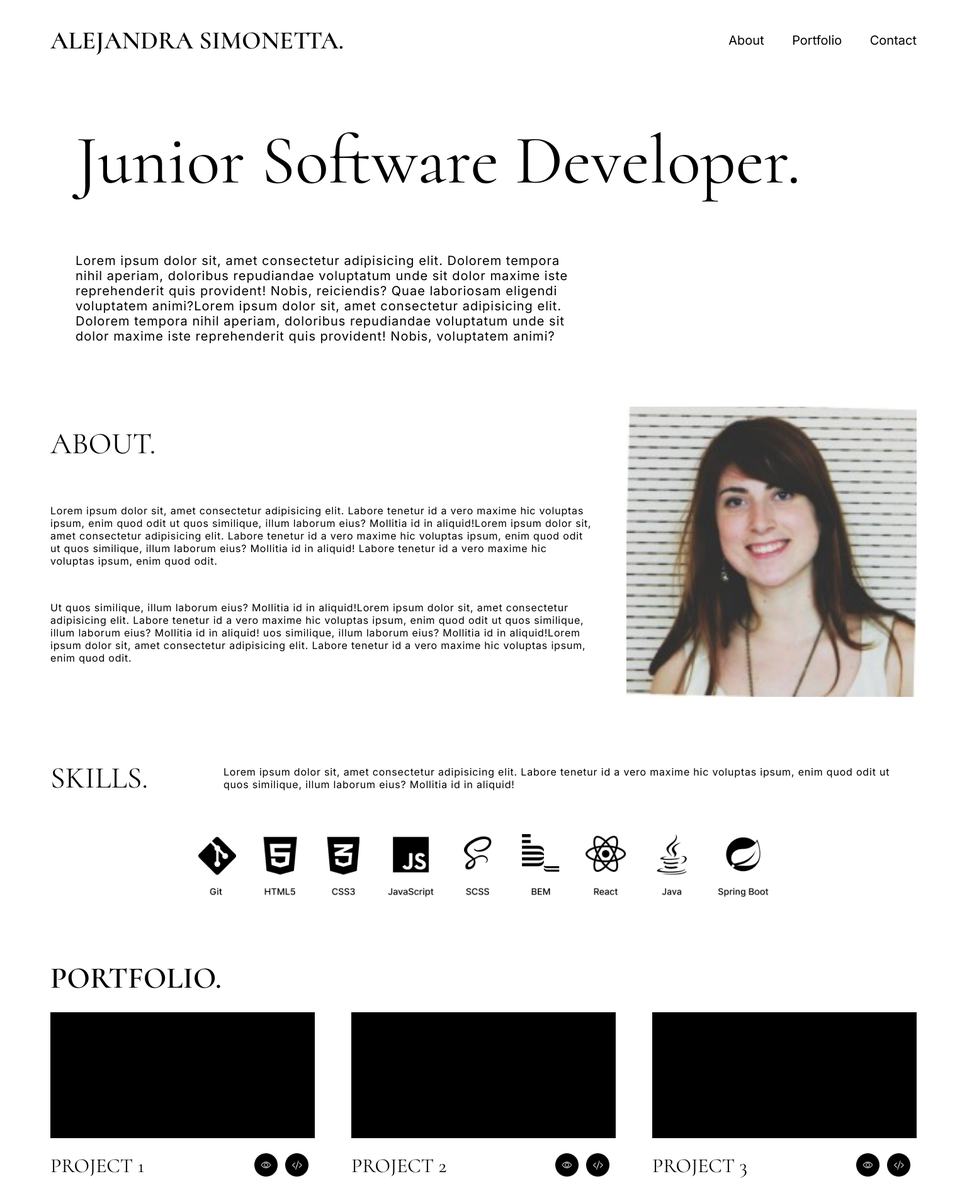
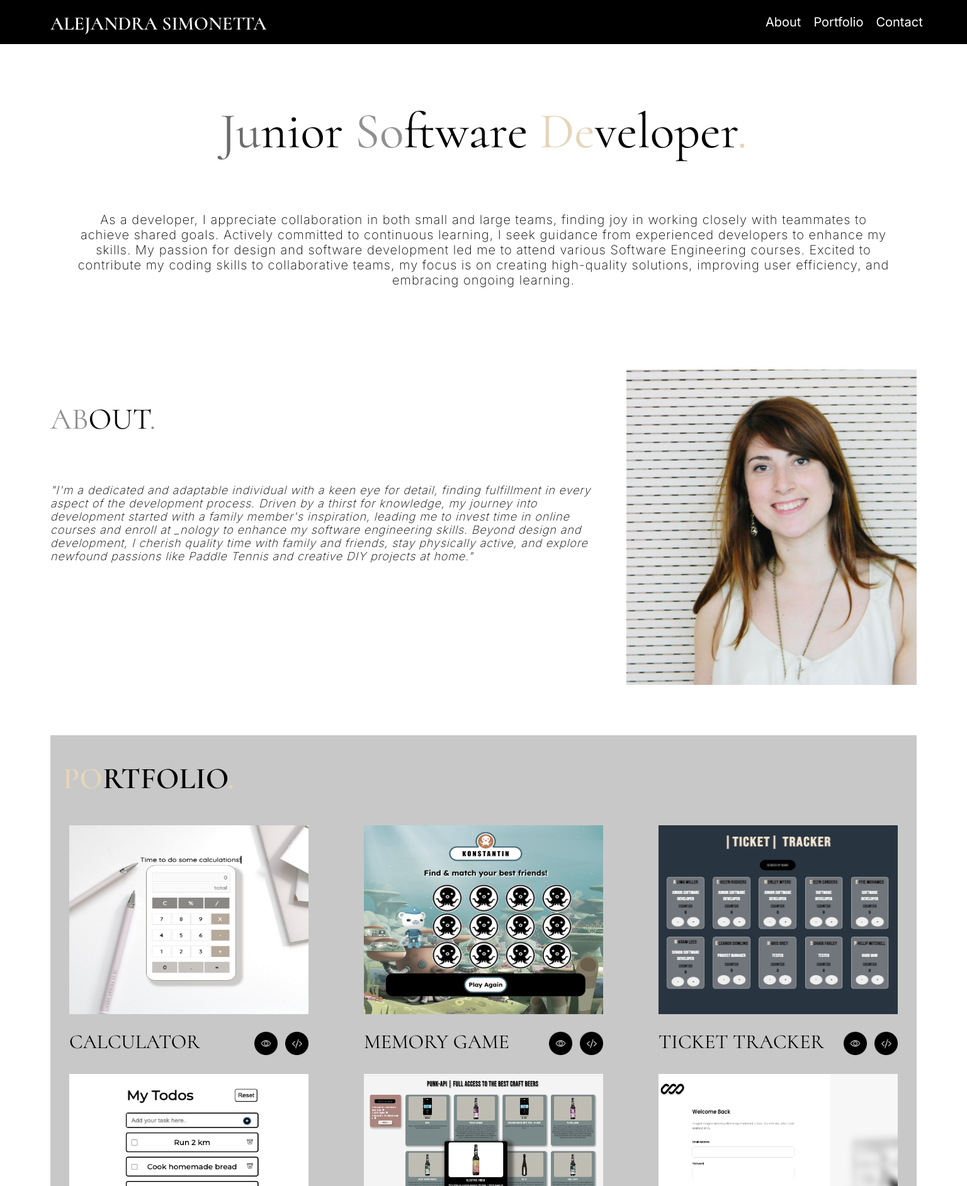
Before and after one commit to AISimonetta/Portfolio, a plain HTML site: page index.html in a window 1536 px wide. Shown: the top 1884 px of the page at 63% size. Drawn offline with Linux system fonts and the light colour scheme.

Commit message:
media queries fixed and projects added

```diff
--- a/_header.scss
+++ b/_header.scss
@@ -1,7 +1,5 @@
 @use "./variables" as *;
 
-//MOBILE M
-@media screen and (min-width: 375px)  and (max-width: 667px){
 .header {
   display: flex;
   flex-direction: column;
@@ -9,43 +7,56 @@
 
   &__title {
     font-family: $font-title;
-      font-size: 80px;
+    font-size: 65px;
     font-weight: lighter;
     margin-top:60px;
-      margin-bottom: 40px;
+    margin-bottom: 20px;
   }
 
   &__description {
     margin-top:40px;
     margin-bottom: 40px;
-      font-size: 16px;
+    font-size: 14px;
     letter-spacing: 0.05em
   }
+
+  .letter__darkGrey{
+    color: $gray-color ;
+  }
+
+  .letter__lightGrey {
+    color: $gray-light-color ;
+  }
+  .letter__sand {
+    color: $sand-color ;
   }
 }
+
 
 //LAPTOP-L/DESKTOP
 @media screen and (min-width: 1440px){
   .header {
     display: flex;
     flex-direction: column;
-    justify-content: start;
+    align-items: center;
     margin-left: 40px;
     margin-right: 40px;
+    margin-bottom: 30px;
 
     &__title {
       font-family: $font-title;
-      font-size: 110px;
+      font-size: 80px;
       font-weight: lighter;
-      margin-top:60px;
+      margin-top:50px;
       margin-bottom: 40px;
     }
 
     &__description {
-      margin:40px 500px 40px 0;
       font-size: 20px;
+      font-weight: lighter;
       margin-bottom: 60px;
-      letter-spacing: 0.05em
+      letter-spacing: 0.05em;
+      text-align: center;
     }
   }
 }
--- a/_mainSection.scss
+++ b/_mainSection.scss
@@ -1,7 +1,5 @@
 @use "./variables" as *;
 
-//MOBILE M
-@media screen and (min-width: 375px)  and (max-width: 667px){
 .main {
   display: flex;
   flex-direction: column;
@@ -13,16 +11,23 @@
     margin-bottom: 40px;
   }
 
+  &__aboutSection {
+    display: flex;
+    flex-direction: column;
+  }
+
   &__profileImg {
-      width: 335px;
+    width: 300px;
     margin-bottom: 40px;
     align-self: center;
   }
 
   &__description {
-      font-size: 16px;
+    font-size: 14px;
     margin-bottom: 40px;
-      letter-spacing: 0.05em
+    letter-spacing: 0.05em;
+    font-weight: lighter;
+    font-style: italic;
   }
 
   &__skillsSection {
@@ -38,13 +43,18 @@
 
   &__img {
     margin: 20px 0;
+    width: 280px;
+    height: 270px;
+    align-self: center;
+    filter: grayscale(40%);
   }
 
   &__cardTittle {
     font-family: $font-title;
     font-weight: lighter;
     margin-bottom: 10px;
-      font-size: 32px;
+    font-size: 22px;
+    margin-right: 10px;
   }
 
   &__programingInfo {
@@ -54,7 +64,8 @@
   &__divProject {
     display:flex ;
     justify-content: space-between;
-      padding-right: 18px;
+    align-items: center;
+    width: 100%;
   }
 
   &__contactSection {
@@ -85,11 +96,36 @@
     border: 1px solid $gray-color;
     color: $background-color;
   }
-  }
+
+  &__portfolioSection {
+    display: flex;
+    flex-direction: column;
+    align-items: center;
+    padding: 0px 10px;
+    padding-right: 5px;
+    padding-bottom: 10px;
   }
 
+  &__title--portfolio {
+    align-self: start;
+
+  }
+  .letter__darkGrey{
+    color: $gray-color ;
+  }
+  .letter__lightGrey {
+    color: $gray-light-color ;
+  }
+
+  .letter__sand {
+    color: $sand-color ;
+  }
+
+}
+
+
 //LAPTOP-L/DESKTOP
-@media screen and (min-width: 1440px) and (max-width: 2000px){
+@media screen and (min-width: 1440px){
   .main {
 //&ABOUT SECTION
     &__aboutSection {
@@ -106,7 +142,7 @@
 
     &__title--about {
       grid-area: h2;
-      padding-top: 30px;
+      padding-top: 50px;
     }
 
     &__profileImg--aboutPh {
@@ -137,8 +173,8 @@
     }
 
     &__description {
-      font-size: 16px;
-      margin-bottom: 40px;
+      font-size: 18px;
+      margin-bottom: 30px;
       letter-spacing: 0.05em;
     }
 //&SKILLS SECTION
@@ -171,12 +207,17 @@
       height: 100px;
     }
 //&PORTFOLIO SECTION
+    &__portfolioSection {
+      background-color: #9090907d;
+      padding: 0px 20px;
+      padding-bottom: 20px;
+    }
     &__title--portfolio {
       font-weight:900;
       text-shadow: 15px solid black;
-      margin-top: 80px;
-      margin-bottom: 5px;
+      margin-bottom: 15px;
       font-size: 48px;
+      padding-bottom: 10px;
     }
 
     &__allCards{
@@ -188,8 +229,10 @@
 
     &__img {
       margin: 20px 0;
-      width: 420px;
-      height: 200px;
+      width: 400px;
+      height: 300px;
+      filter: grayscale(40%);
+      padding: 0 10px;
     }
 
     &__cardTittle {
@@ -197,6 +240,11 @@
       font-weight: lighter;
       margin-bottom: 10px;
       font-size: 32px;
+      padding-left: 10px;
+    }
+
+    &cardIcons {
+      padding-right: 10px;
     }
 
     &__divProject {
@@ -218,7 +266,7 @@
     }
 
     span {
-      margin: 10px 10px;
+      margin: 10px 0px;
     }
 //&CONTACT SECTION
     &__contactSection {
--- a/_nav.scss
+++ b/_nav.scss
@@ -1,25 +1,28 @@
 @use "./variables" as *;
 
-//MOBILE M
-@media screen and (min-width: 375px) and (max-width: 667px){
+
 .navbar {
   display: flex;
   flex-direction: column;
   align-items: center;
+  background-color: $primary-color;
+  height: 50px;
+  margin-left: unset;
 
   &__title {
     font-family: $font-title;
     font-size: 20px;
     margin-top: 5px;
     text-align: center;
+    color: white;
+    padding-top: 10px;
   }
 
   &__div--links {
     display: none;
   }
+}
 
-  }
-}
 
 //LAPTOP-L/DESKTOP
 @media screen and (min-width: 1440px){
@@ -28,24 +31,37 @@
     flex-direction: row;
     justify-content: space-between;
     align-items: center;
+    height: 70px;
     margin-bottom: 40px;
+    padding-right: 30px;
 
     &__title {
       font-family: $font-title;
-      font-size: 40px;
+      font-size: 30px;
+      color: white;
+      padding-left: 80px;
+      padding-bottom: 10px;
     }
 
     &__div--links {
+      display: flex;
+      flex-direction: row;
       text-decoration: none;
       font-family: $font-text;
       font-size: 20px;
-      color: $primary-color;
-      margin-left: 40px;
+      color: white;
+      padding: 0 10px;
+      }
     }
 
-    &__div--links:hover {
-      color: $gray-color;
-      text-decoration: underline;
+    // &__div--links:hover {
+    //   color: $gray-color;
+    //   text-decoration: underline;
+    // }
 }
+
+.navbar__div--allLinks {
+  display: flex;
+  flex-direction: row;
+  width: 300px;
 }
-}
--- a/_variables.scss
+++ b/_variables.scss
@@ -5,3 +5,7 @@ $primary-color:  black;
 $secondary-color: black;
 $background-color: #fff;
 $gray-color: rgb(107, 107, 107);
+$gray-light-color:#909090;
+$gray-ultraLight-color:#e4e4e4;
+$sand-color: #e6d5ba;
+$background-image: url("https://5.imimg.com/data5/SELLER/Default/2023/3/292230621/DO/XO/PM/96815489/sky-onyx-pearl-polished-tiles-1000x1000.jpg");
--- a/index.html
+++ b/index.html
@@ -10,26 +10,29 @@
 <link href="https://fonts.googleapis.com/css2?family=Cormorant:ital,wght@0,400;0,600;1,400&family=Inter:wght@200;400&display=swap" rel="stylesheet">
 </head>
 <body>
-  <div class="wholePage">
-<!-- NAV STARTS -->
-    <nav class="navbar">
-      <div class="navbar__div">
-        <h3 class="navbar__title">ALEJANDRA SIMONETTA.</h3>
+  <!-- NAV STARTS -->
+  <nav class="navbar">
+    <div class="navbar__div">
+      <h3 class="navbar__title">ALEJANDRA SIMONETTA</h3>
+    </div>
+    <div class="navbar__div navbar__div--allLinks">
+      <div>
+        <a class="navbar__div navbar__div--links" href="#about" class="navbar__about" >About</a>
       </div>
-      <div class="navbar__div">
-        <a class="navbar__div navbar__div--links" href="#about" class="navbar__about" >About</a>
+      <div>
         <a class="navbar__div navbar__div--links" href="#portfolio" class="navbar__portfolio">Portfolio</a>
+      </div>
+      <div>
         <a class="navbar__div navbar__div--links" href="#contact" class="navbar__contact">Contact</a>
       </div>
-    </nav>
+    </div>
+  </nav>
 <!-- NAV ENDS -->
-
+  <div class="wholePage">
 <!-- HEADER STARTS -->
     <header class="header">
-      <h1 class="header__title">Junior Software Developer.</h1>
-      <p class="header__description">Lorem ipsum dolor sit, amet consectetur adipisicing elit. Dolorem tempora nihil aperiam, doloribus repudiandae voluptatum unde sit dolor maxime iste reprehenderit quis provident!
-        Nobis, reiciendis? Quae laboriosam eligendi voluptatem animi?Lorem ipsum dolor sit, amet consectetur adipisicing elit. Dolorem tempora nihil aperiam, doloribus repudiandae voluptatum unde sit dolor maxime iste reprehenderit quis provident!
-        Nobis, voluptatem animi?
+      <h1 class="header__title"><span class="letter__darkGrey">Ju</span>nior <span class="letter__lightGrey">So</span>ftware <span class="letter__sand">De</span>veloper<span class="letter__sand">.</span></h1>
+      <p class="header__description">As a developer, I appreciate collaboration in both small and large teams, finding joy in working closely with teammates to achieve shared goals. Actively committed to continuous learning, I seek guidance from experienced developers to enhance my skills. My passion for design and software development led me to attend various Software Engineering courses. Excited to contribute my coding skills to collaborative teams, my focus is on creating high-quality solutions, improving user efficiency, and embracing ongoing learning.
       </p>
     </header>
 <!-- HEADER ENDS -->
@@ -38,15 +41,9 @@
     <main class="main">
       <section>
         <div id="about" class="main__aboutSection">
-          <h2 class="main__title main__title--about">ABOUT.</h2>
-          <img class="main__profileImg main__profileImg--aboutPh" src="./img/alePhoto.jpeg" alt="Alejandra profile phote">
-          <p class="main__description main__description--about1">Lorem ipsum dolor sit, amet consectetur adipisicing elit. Labore tenetur id a vero maxime hic voluptas ipsum, enim quod odit
-            ut quos similique, illum laborum eius? Mollitia id in aliquid!Lorem ipsum dolor sit, amet consectetur adipisicing elit. Labore tenetur id a vero maxime hic voluptas ipsum, enim quod odit
-            ut quos similique, illum laborum eius? Mollitia id in aliquid! Labore tenetur id a vero maxime hic voluptas ipsum, enim quod odit.
-          </p>
-          <p class="main__description main__description--about2">Ut quos similique, illum laborum eius? Mollitia id in aliquid!Lorem ipsum dolor sit, amet consectetur adipisicing elit. Labore tenetur id a vero maxime hic voluptas ipsum, enim quod odit
-            ut quos similique, illum laborum eius? Mollitia id in aliquid! uos similique, illum laborum eius? Mollitia id in aliquid!Lorem ipsum dolor sit, amet consectetur adipisicing elit. Labore tenetur id a vero maxime hic voluptas ipsum, enim quod odit.
-          </p>
+          <h2 class="main__title main__title--about"><span class="letter__lightGrey">AB</span>OUT<span class="letter__lightGrey">.</span></h2>
+          <img class="main__profileImg main__profileImg--aboutPh" src="./img/alePhoto.jpg" alt="Alejandra profile phote">
+          <p class="main__description main__description--about1">"I'm a dedicated and adaptable individual with a keen eye for detail, finding fulfillment in every aspect of the development process. Driven by a thirst for knowledge, my journey into development started with a family member's inspiration, leading me to invest time in online courses and enroll at _nology to enhance my software engineering skills. Beyond design and development, I cherish quality time with family and friends, stay physically active, and explore newfound passions like Paddle Tennis and creative DIY projects at home."
         </div>
       </section>
       <section class="main__skillsSection">
@@ -55,8 +52,7 @@
             <h2 class="main__title main__title--skills">SKILLS.</h2>
           </div>
           <div>
-            <p class="main__description">Lorem ipsum dolor sit, amet consectetur adipisicing elit. Labore tenetur id a vero maxime hic voluptas ipsum, enim quod odit
-              ut quos similique, illum laborum eius? Mollitia id in aliquid!
+            <p class="main__description">As a designer and developer, I thrive in collaborative environments, whether they be small or large teams. My joy comes from working closely with team members to ensure that we collectively achieve our workloads and goals. I actively seek opportunities for continuous learning, drawing guidance from experienced developers to enhance my skills while also sharing my own knowledge. Driven by a passion for design, personal growth, and software development, I've attended various Software Engineering courses to acquire new languages and refine existing skills. I am excited to contribute my coding abilities to a collaborative engineering team, playing a part in the creation of high-quality solutions. My ultimate goal is to consistently find ways to enhance user efficiency and continue my learning journey.
             </p>
           </div>
         </div>
@@ -73,15 +69,15 @@
         </div>
       </section>
       <section id="portfolio" class="main__portfolioSection" >
-        <h2 class="main__title main__title--portfolio">PORTFOLIO.</h3>
+        <h2 class="main__title main__title--portfolio"><span class="letter__sand">PO</span>RTFOLIO<span class="letter__sand">.</span></h3>
         <div class="main__allCards">
           <div class="main__card">
-            <img class="main__img" src="./img/Rectangle 2.png" alt="project 1">
+            <img class="main__img" src="./img/calculator.png" alt="project 1">
             <div class="main__divProject">
-              <h3 class="main__cardTittle">PROJECT 1</h3>
+              <h3 class="main__cardTittle">CALCULATOR</h3>
               <div class="main__cardIcons">
-                <a href="#"><img src="./img/eye.png" alt="eye image"></a>
-                <a href="#"><img src="./img/arrows.png" alt="before after arrows icons"></a>
+                <a href="https://aisimonetta.github.io/calculator/" target="_blank"><img src="./img/eye.png" alt="eye image"></a>
+                <a href="https://github.com/AISimonetta/calculator" target="_blank"><img src="./img/arrows.png" alt="before after arrows icons"></a>
               </div>
             </div>
             <div class="main__programingInfo">
@@ -89,12 +85,12 @@
             </div>
           </div>
           <div class="main__card">
-            <img class="main__img"src="./img/Rectangle 2.png" alt="project 2">
+            <img class="main__img"src="./img/memory-game.png" alt="project 2">
             <div class="main__divProject">
-              <h3 class="main__cardTittle">PROJECT 2</h3>
+              <h3 class="main__cardTittle">MEMORY GAME</h3>
               <div class="main__cardIcons">
-                <a href="#"><img src="./img/eye.png" alt="eye image"></a>
-                <a href="#"><img src="./img/arrows.png" alt="before after arrows icons"></a>
+                <a href="https://aisimonetta.github.io/memory-game/" target="_blank"><img src="./img/eye.png" alt="eye image"></a>
+                <a href="https://github.com/AISimonetta/memory-game" target="_blank"><img src="./img/arrows.png" alt="before after arrows icons"></a>
               </div>
             </div>
             <div class="main__programingInfo">
@@ -102,12 +98,12 @@
             </div>
           </div>
           <div class="main__card">
-            <img class="main__img" src="./img/Rectangle 2.png" alt="project 3">
+            <img class="main__img" src="./img/ticket-tracker.png" alt="project 3">
             <div class="main__divProject">
-              <h3 class="main__cardTittle">PROJECT 3</h3>
+              <h3 class="main__cardTittle">TICKET TRACKER</h3>
               <div class="main__cardIcons">
-                  <a href="#"><img src="./img/eye.png" alt="eye image"></a>
-                  <a href="#"><img src="./img/arrows.png" alt="before after arrows icons"></a>
+                  <a href="https://aisimonetta.github.io/ticket-tracker/" target="_blank"><img src="./img/eye.png" alt="eye image"></a>
+                  <a href="https://github.com/AISimonetta/ticket-tracker" target="_blank"><img src="./img/arrows.png" alt="before after arrows icons"></a>
               </div>
             </div>
             <div class="main__programingInfo">
@@ -115,12 +111,12 @@
             </div>
           </div>
           <div class="main__card">
-            <img class="main__img" src="./img/Rectangle 2.png" alt="project 4">
+            <img class="main__img" src="./img/todo.png" alt="project 4">
             <div class="main__divProject">
-              <h3 class="main__cardTittle">PROJECT 4</h3>
+              <h3 class="main__cardTittle">MY TODO LIST</h3>
               <div class="main__cardIcons">
-                <a href="#"><img src="./img/eye.png" alt="eye image"></a>
-                <a href="#"><img src="./img/arrows.png" alt="before after arrows icons"></a>
+                <a href="https://aisimonetta.github.io/todo/" target="_blank"><img src="./img/eye.png" alt="eye image"></a>
+                <a href="https://github.com/AISimonetta/todo" target="_blank"><img src="./img/arrows.png" alt="before after arrows icons"></a>
               </div>
             </div>
             <div class="main__programingInfo">
@@ -128,12 +124,12 @@
             </div>
           </div >
           <div class="main__card">
-            <img class="main__img" src="./img/Rectangle 2.png" alt="project 5">
+            <img class="main__img" src="./img/punk-api.png" alt="project 5">
             <div class="main__divProject">
-              <h3 class="main__cardTittle">PROJECT 5</h3>
+              <h3 class="main__cardTittle">PUNK API</h3>
               <div class="main__cardIcons">
-                <a href="#"><img src="./img/eye.png" alt="eye image"></a>
-                <a href="#"><img src="./img/arrows.png" alt="before after arrows icons"></a>
+                <a href="https://aisimonetta.github.io/punk-api/" target="_blank"><img src="./img/eye.png" alt="eye image"></a>
+                <a href="https://github.com/AISimonetta/punk-api" target="_blank"><img src="./img/arrows.png" alt="before after arrows icons"></a>
               </div>
             </div>
             <div class="main__programingInfo">
@@ -141,12 +137,12 @@
             </div>
           </div>
           <div class="main__card">
-            <img class="main__img"src="./img/Rectangle 2.png" alt="project 6">
+            <img class="main__img"src="./img/client-project.png" alt="project 6">
             <div class="main__divProject">
-              <h3 class="main__cardTittle">PROJECT 6</h3>
+              <h3 class="main__cardTittle">APEIRO DERMA</h3>
               <div class="main__cardIcons">
-                <a href="#"><img src="./img/eye.png" alt="eye image"></a>
-                <a href="#"><img src="./img/arrows.png" alt="before after arrows icons"></a>
+                <a href="https://verde-client-project.web.app/" target="_blank"><img src="./img/eye.png" alt="eye image"></a>
+                <a href="https://github.com/nology-tech/verde-client-project" target="_blank"><img src="./img/arrows.png" alt="before after arrows icons"></a>
               </div>
             </div>
             <div class="main__programingInfo">
@@ -156,8 +152,8 @@
         </div>
       </section>
       <section id="contact" class="main__contactSection">
-        <h1 class="main__contactTitle">Get in touch.</h1>
-        <a href=""><button class="main__button">CONTACT</button></a>
+        <h1 class="main__contactTitle"><span class="letter__sand">Ge</span>t in <span class="letter__lightGrey">to</span>uch<span class="letter__lightGrey">.</span></h1>
+        <a href="mailto:Alejandra.Simonetta@nology.io"><button class="main__button">CONTACT</button></a>
       </section>
     </main>
 <!-- MAIN ENDS -->
@@ -166,9 +162,9 @@
   <!-- FOOTER STARTS -->
   <footer class="footer">
     <div class="footer__groupItems">
-      <a href="https://uk.linkedin.com/" target=”_blank”><img class="footer__icons" src="./img/linkedinLogo.png" alt="linkedin logo"></a>
+      <a href="https://www.linkedin.com/in/alejandrasimonetta/" target=”_blank”><img class="footer__icons" src="./img/linkedinLogo.png" alt="linkedin logo"></a>
       <a href="https://github.com/AISimonetta" target=”_blank”><img class="footer__icons" src="./img/githubLogo.png" alt="github logo"></a>
-      <a href="#"><img class="footer__icons" src="./img/cvLogo.png" alt="curriculum vitae"></a>
+      <a href="./cv/Alejandra_Simonetta_Profile.pdf" target="_blank"><img class="footer__icons" src="./img/cvLogo.png" alt="curriculum vitae"></a>
     </div>
   </footer>
 <!-- FOOTER ENDS -->
--- a/main.scss
+++ b/main.scss
@@ -3,8 +3,6 @@
 @use "./header" ;
 @use "./mainSection" ;
 @use "./nav" ;
-
-
 
 * {
   padding: 0;
@@ -13,15 +11,15 @@
 }
 
 body {
-  background-color: $background-color;
   font-family: $font-text;
+  // background-image: $background-image;
+  background-color: white;
+  background-size: cover;
+  background-repeat: no-repeat;
 }
 
-//MOBILE M
-@media screen and (min-width: 375px) and (max-width: 667px){
-  .wholePage {
-    margin: 20px 20px
-  }
+.wholePage {
+  margin: 20px 20px;
 }
 
 @media screen and (min-width: 1440px){
```
Also changed, not shown: _footer.scss (+3 -4 lines), img/alePhoto.jpeg (deleted), img/alePhoto.jpg (added), img/calculator.png (added), img/client-project.png (added), img/memory-game.png (added), img/punk-api.png (added), img/ticket-tracker.png (added), img/todo.png (added), main.css, 3 other files. Lines whose indentation alone changed are shown as unchanged.
